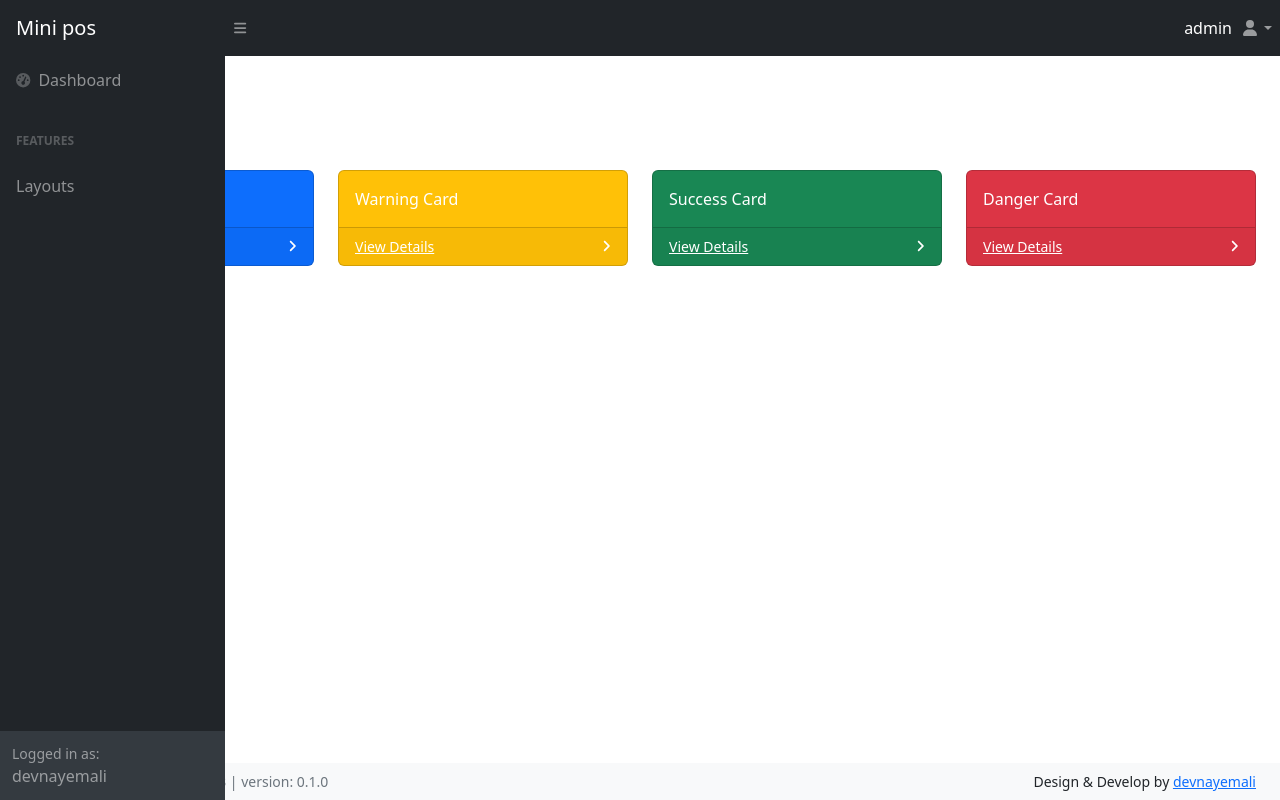
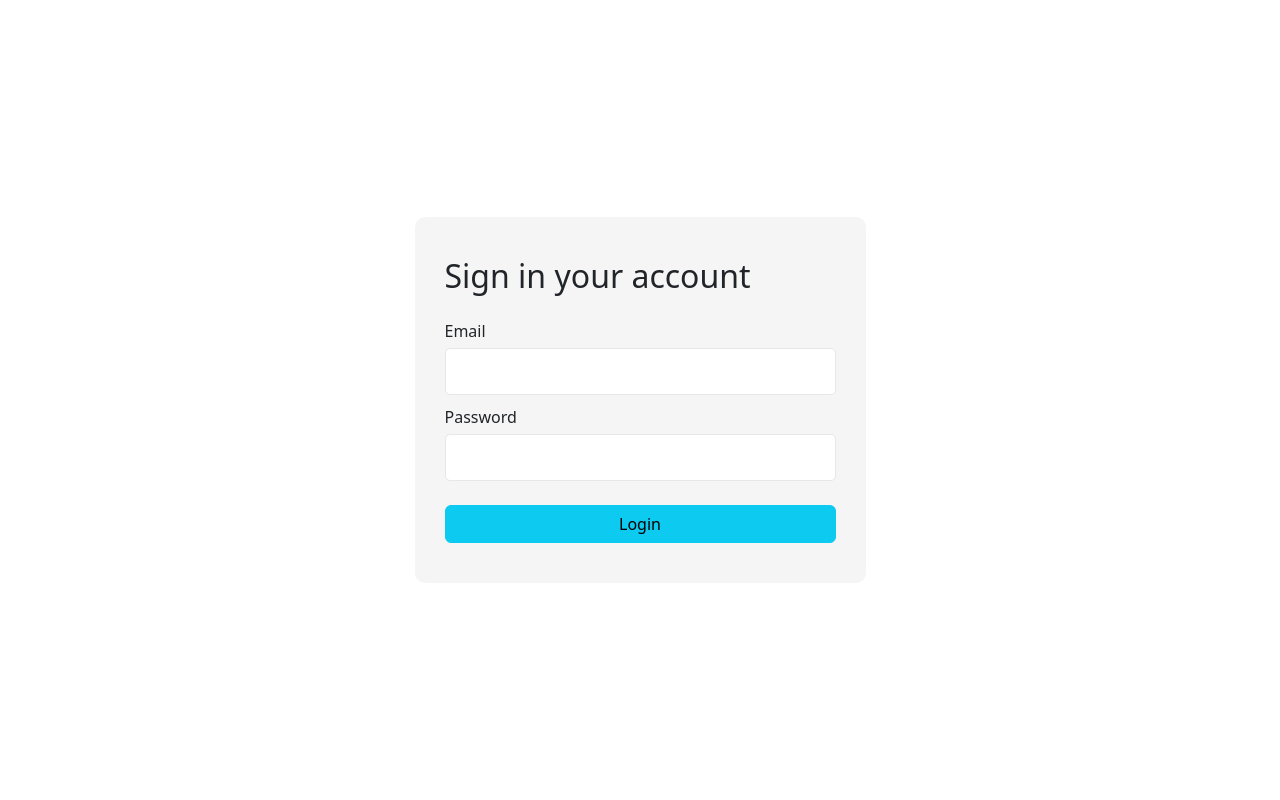
Before and after one commit to devnayemali/mini-pos-react-admin, a React (Vite) app: page / in a window 1280 px wide. Built offline with nearby package versions, Linux system fonts and the light colour scheme.

Commit message:
login form added

```diff
--- a/src/App.jsx
+++ b/src/App.jsx
@@ -7,7 +7,7 @@ import PublicRouter from './components/router/PublicRouter';
 
 function App() {
 
-  const [auth, setAuth] = useState(true);
+  const [auth, setAuth] = useState(false);
 
   return (
     <>
--- a/src/assets/css/style.css
+++ b/src/assets/css/style.css
@@ -1,6 +1,33 @@
-.right-0{
+.right-0 {
     right: 0;
 }
-.ml-auto{
+
+.ml-auto {
     margin-left: auto;
 }
+.vh-100{
+    height: 100vh;
+}
+.form-wrap {
+    background: whitesmoke;
+    padding: 40px 30px;
+    border-radius: 10px;
+}
+
+.input-box input {
+    width: 100%;
+    display: block;
+    height: 47px;
+    border: 1px solid #e8e7e7;
+    border-radius: 5px;
+    padding: 0 20px;
+}
+
+.input-box {
+    margin-bottom: 10px;
+}
+
+.input-box label {
+    margin-bottom: 5px;
+    display: inline-block;
+}
--- a/src/components/modules/Login.jsx
+++ b/src/components/modules/Login.jsx
@@ -1,8 +1,49 @@
+import { useState } from "react";
+
 const Login = () => {
+
+    const [formData, setFormData] = useState({ email: '', password: '' });
+    const handleInputChange = (e) => {
+        setFormData({ ...formData, [e.target.name]: e.target.value });
+    }
+
     return (
-        <div>
-            login
-        </div>
+        <section className="d-flex align-items-center vh-100">
+            <div className="container">
+                <div className="row justify-content-center">
+                    <div className="col-xl-5">
+                        <div className="form-wrap">
+                            <h2 className="mb-4">Sign in your account</h2>
+                            <form>
+                                <div className="input-box">
+                                    <label>Email</label>
+                                    <input
+                                        type="text"
+                                        onChange={handleInputChange}
+                                        name="email"
+                                        value={formData.email}
+                                        id="email"
+                                    />
+                                </div>
+                                <div className="input-box">
+                                    <label>Password</label>
+                                    <input
+                                        type="password"
+                                        onChange={handleInputChange}
+                                        value={formData.password}
+                                        name="password"
+                                        id="password"
+                                    />
+                                </div>
+                                <div className="input-button mt-4">
+                                    <button className="btn btn-info w-100" type="submit">Login</button>
+                                </div>
+                            </form>
+                        </div>
+                    </div>
+                </div>
+            </div>
+        </section>
     );
 };
 
```
